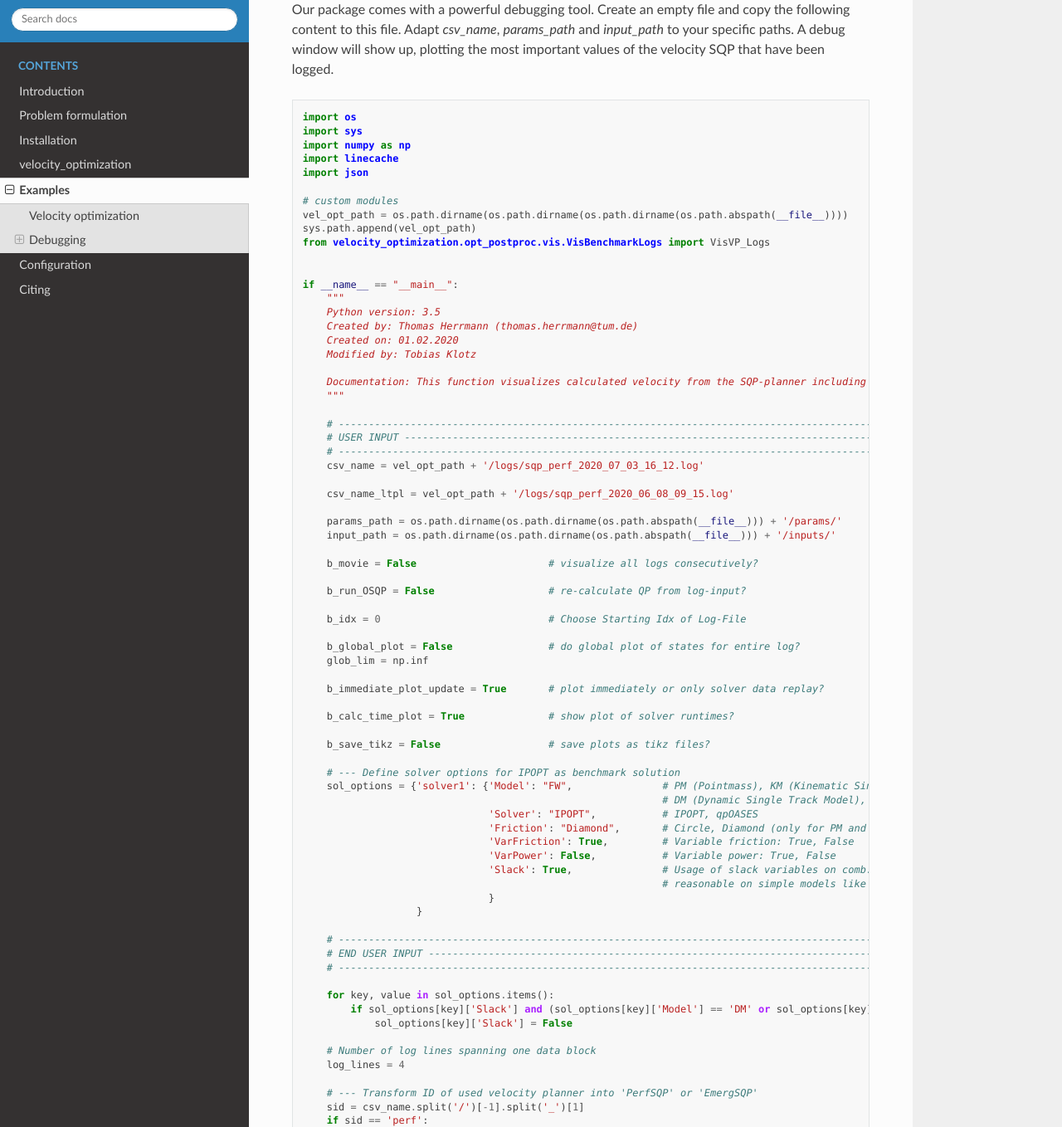
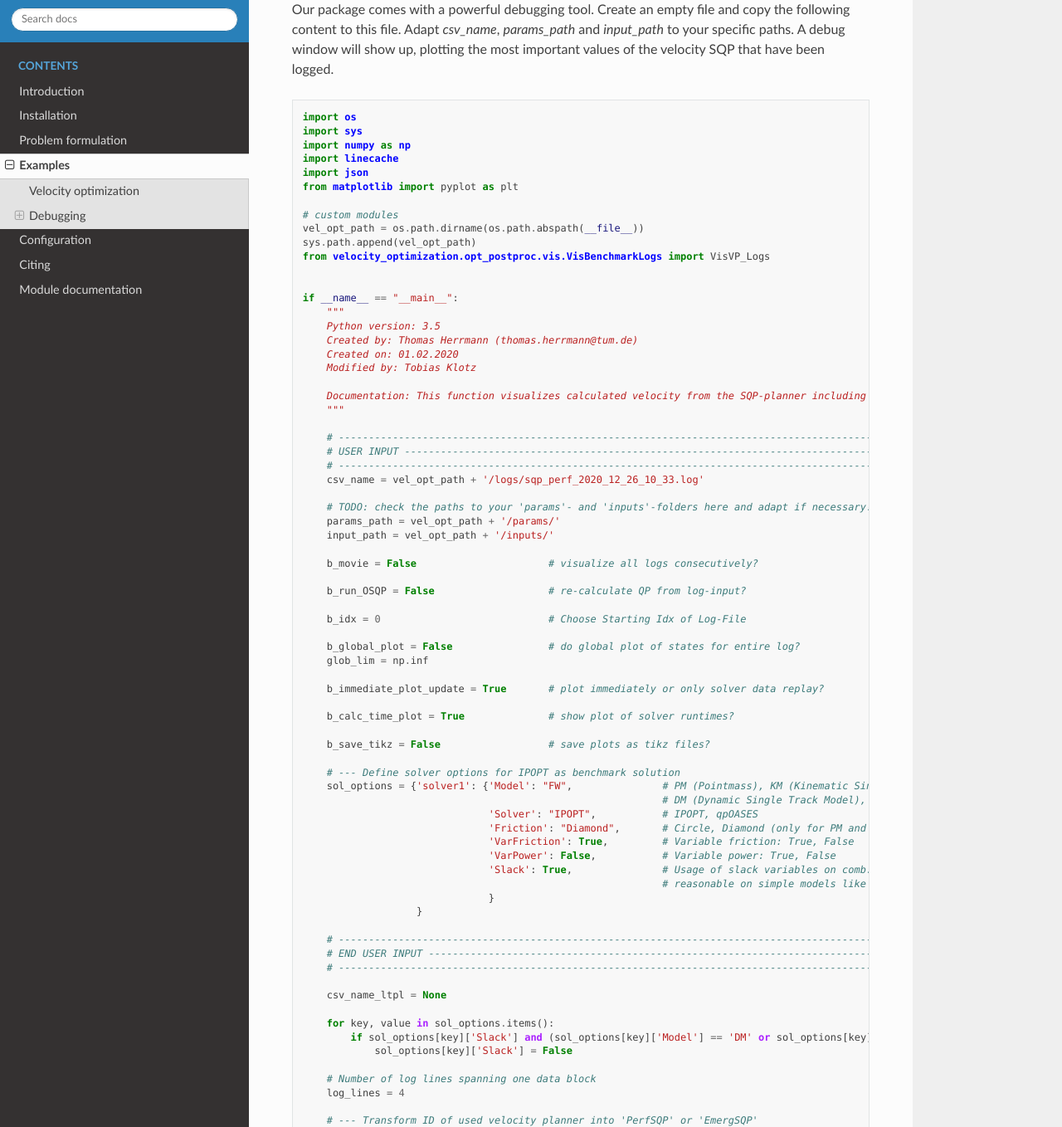
Before and after one commit to TUMFTM/velocity_optimization, a Sphinx documentation site: the page built from docs/source/examples.rst, in a window 1280 px wide and 1400 px high, scrolled down 1942 px, cut to the strip 42-1400 px from the top of the window. Shown: the whole strip at 83% size. Built offline with Sphinx 7.4.7 and the Read the Docs theme 2.0.0, drawn with Linux system fonts in a browser that asks for light colours; some of the changed text lies outside the part shown.

Commit message:
Some minor bug fixes, hints, improvements

```diff
--- a/docs/source/examples.rst
+++ b/docs/source/examples.rst
@@ -89,9 +89,10 @@ most important values of the velocity SQP that have been logged.
     import numpy as np
     import linecache
     import json
+    from matplotlib import pyplot as plt
 
     # custom modules
-    vel_opt_path = os.path.dirname(os.path.dirname(os.path.dirname(os.path.abspath(__file__))))
+    vel_opt_path = os.path.dirname(os.path.abspath(__file__))
     sys.path.append(vel_opt_path)
     from velocity_optimization.opt_postproc.vis.VisBenchmarkLogs import VisVP_Logs
 
@@ -106,15 +107,14 @@ most important values of the velocity SQP that have been logged.
         Documentation: This function visualizes calculated velocity from the SQP-planner including its constraints.
         """
 
-        # --------------------------------------------------------------------------------------------------------------
-        # USER INPUT ---------------------------------------------------------------------------------------------------
-        # --------------------------------------------------------------------------------------------------------------
-        csv_name = vel_opt_path + '/logs/sqp_perf_2020_07_03_16_12.log'
+        # ------------------------------------------------------------------------------------------------------------------
+        # USER INPUT -------------------------------------------------------------------------------------------------------
+        # ------------------------------------------------------------------------------------------------------------------
+        csv_name = vel_opt_path + '/logs/sqp_perf_2020_12_26_10_33.log'
 
-        csv_name_ltpl = vel_opt_path + '/logs/sqp_perf_2020_06_08_09_15.log'
-
-        params_path = os.path.dirname(os.path.dirname(os.path.abspath(__file__))) + '/params/'
-        input_path = os.path.dirname(os.path.dirname(os.path.abspath(__file__))) + '/inputs/'
+        # TODO: check the paths to your 'params'- and 'inputs'-folders here and adapt if necessary!
+        params_path = vel_opt_path + '/params/'
+        input_path = vel_opt_path + '/inputs/'
 
         b_movie = False                      # visualize all logs consecutively?
 
@@ -143,9 +143,11 @@ most important values of the velocity SQP that have been logged.
                                    }
                        }
 
-        # --------------------------------------------------------------------------------------------------------------
-        # END USER INPUT -----------------------------------------------------------------------------------------------
-        # --------------------------------------------------------------------------------------------------------------
+        # ------------------------------------------------------------------------------------------------------------------
+        # END USER INPUT ---------------------------------------------------------------------------------------------------
+        # ------------------------------------------------------------------------------------------------------------------
+
+        csv_name_ltpl = None
 
         for key, value in sol_options.items():
             if sol_options[key]['Slack'] and (sol_options[key]['Model'] == 'DM' or sol_options[key]['Model'] == 'FW'):
@@ -194,6 +196,9 @@ most important values of the velocity SQP that have been logged.
 
         # --- Start GUI
         rL.vis_log(int(0))
+
+        # --- Show main window
+        plt.show()
 
 General options
 ---------------
--- a/docs/source/index.rst
+++ b/docs/source/index.rst
@@ -12,12 +12,12 @@ Velocity Optimization Documentation
    :caption: Contents
 
    introduction
+   installation
    problem_formulation
-   installation
-   modules
    examples
    configuration
    citing
+   modules
 
 Indices and tables
 ==================
--- a/docs/source/modules.rst
+++ b/docs/source/modules.rst
@@ -1,5 +1,5 @@
-velocity_optimization
-=====================
+Module documentation
+====================
 
 .. toctree::
    :maxdepth: 4
--- a/setup.py
+++ b/setup.py
@@ -5,7 +5,7 @@ with open("README.md", "r") as fh:
 
 setuptools.setup(
     name="velocity_optimization",
-    version="1.0.2",
+    version="1.0.3",
     author="Thomas Herrmann",
     author_email="thomas.herrmann@tum.de",
     description="Optimizes (Maximizes) the velocity profile for a vehicle respecting physical constraints and "
@@ -19,7 +19,8 @@ setuptools.setup(
                       "osqp>=0.6.1",
                       "scipy>=1.3.3",
                       "matplotlib>=3.0.3",
-                      "sympy>=1.6"],
+                      "sympy>=1.6",
+                      "ad-interface-functions>=0.21"],
     classifiers=[
         "Programming Language :: Python :: 3",
         "License :: OSI Approved :: GNU Lesser General Public License v3 (LGPLv3)",
```
Also changed, not shown: other parts of docs/source/examples.rst (+1 -1 lines), README.md (+1 -1 lines), docs/source/installation.rst (+15 -0 lines).
